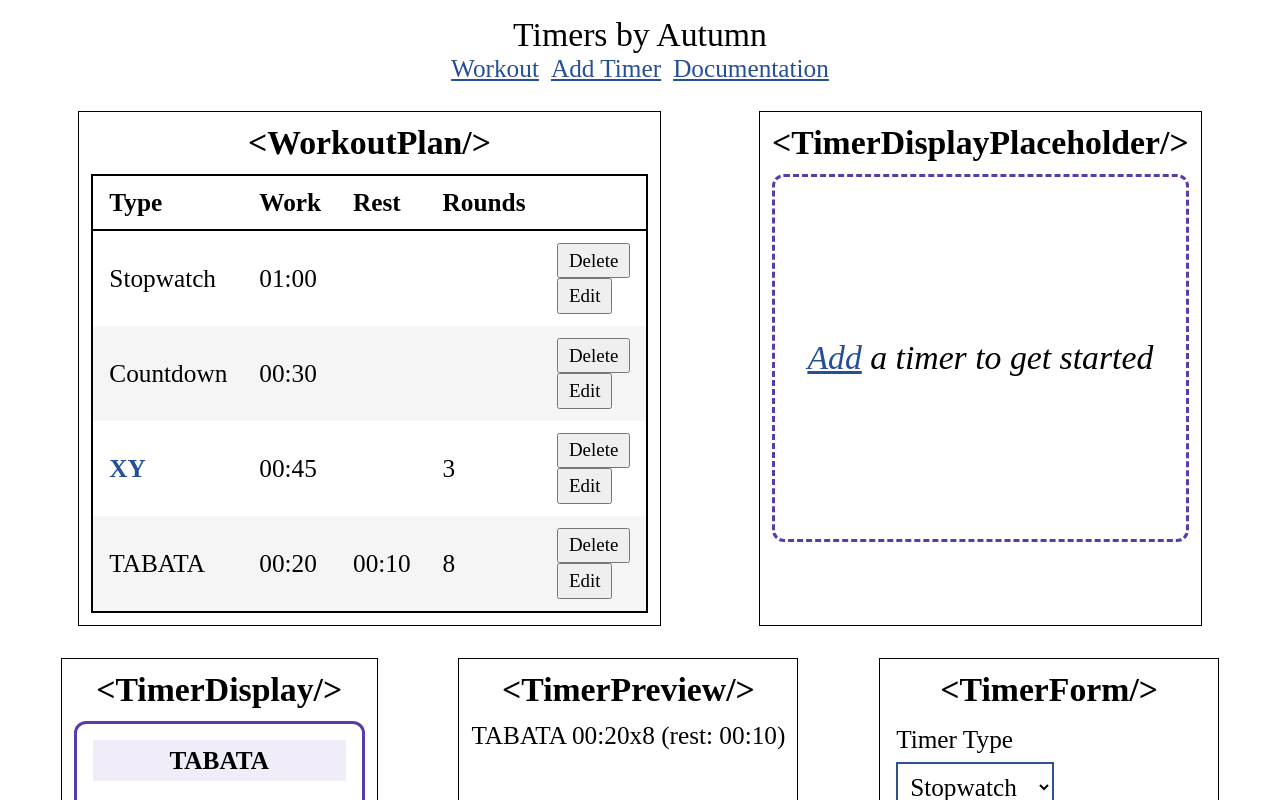
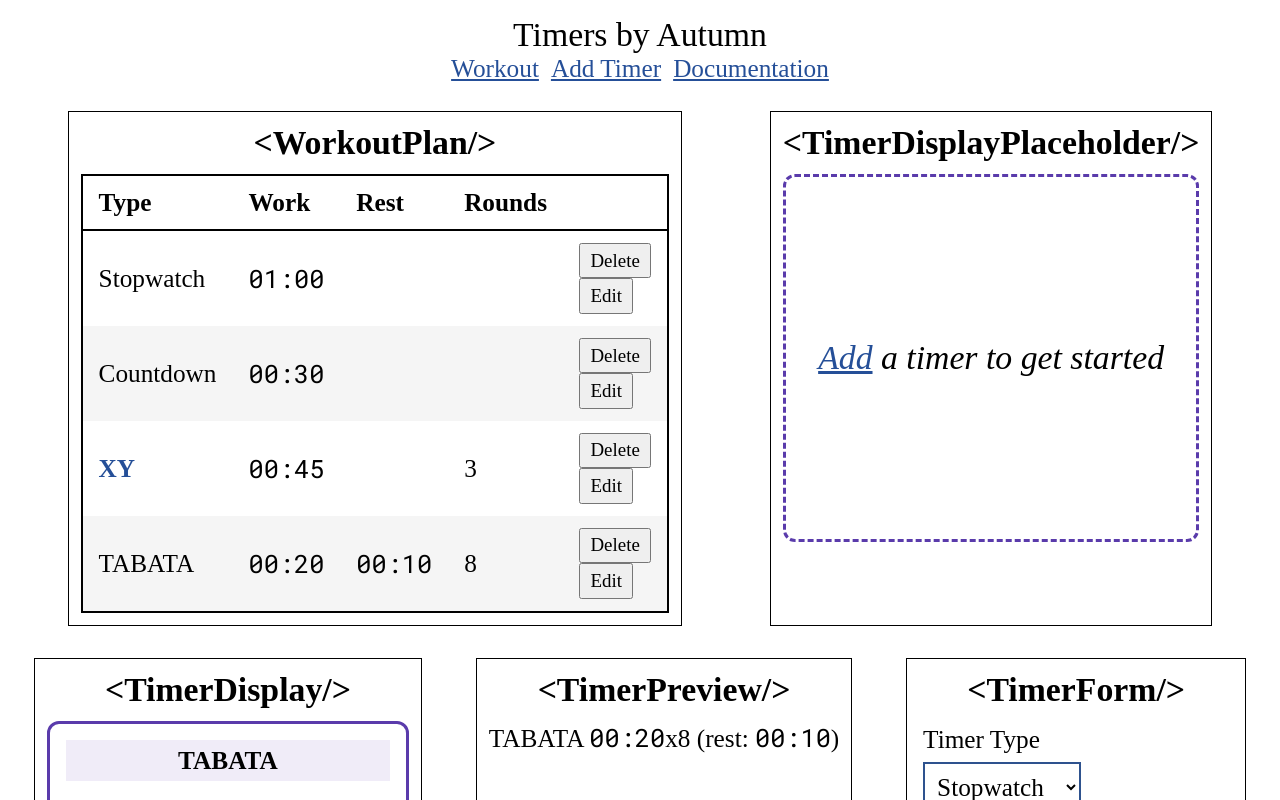
Before and after one commit to prof-tejera/assignment-3-chao-mu, a React (Vite) app: page /docs in a window 1280 px wide. Shown: the top 800 px of the page. Built offline with nearby package versions, Linux system fonts and the light colour scheme.

Commit message:
fix: time text jitter

```diff
--- a/index.html
+++ b/index.html
@@ -3,6 +3,12 @@
   <head>
     <meta charset="UTF-8" />
     <meta name="viewport" content="width=device-width, initial-scale=1.0" />
+    <link rel="preconnect" href="https://fonts.googleapis.com" />
+    <link rel="preconnect" href="https://fonts.gstatic.com" crossorigin />
+    <link
+      href="https://fonts.googleapis.com/css2?family=Roboto+Mono:wght@400;700&display=swap"
+      rel="stylesheet"
+    />
     <title>Timer App</title>
   </head>
   <body>
--- a/src/components/ui/TimeDisplay.jsx
+++ b/src/components/ui/TimeDisplay.jsx
@@ -1,6 +1,11 @@
+// prop-types
 import PropTypes from "prop-types";
 
+// Ours - Utils
 import { padTime, splitTimeMs } from "@/utils/time.js";
+
+// Ours - Style
+import styles from "./TimeDisplay.module.css";
 
 const TimeDisplay = ({ timeMs, showMs }) => {
   const { hours, minutes, seconds, ms } = splitTimeMs(timeMs);
@@ -17,7 +22,7 @@ const TimeDisplay = ({ timeMs, showMs }) => {
     prettyTime += `.${padTime(ms, 3)}`;
   }
 
-  return <time>{prettyTime}</time>;
+  return <time className={styles["time"]}>{prettyTime}</time>;
 };
 
 TimeDisplay.propTypes = {
--- /dev/null
+++ b/src/components/ui/TimeDisplay.module.css
@@ -0,0 +1,3 @@
+.time {
+  font-family: var(--font-family-time);
+}
--- a/src/index.css
+++ b/src/index.css
@@ -9,6 +9,9 @@
 }
 
 :root {
+  --font-family-mono: "Roboto Mono", monospace;
+  --font-family-time: var(--font-family-mono);
+
   /* Fluid font sizes calculated with https://www.fluid-type-scale.com/ */
   --font-size-sm: clamp(0.8rem, 0.17vw + 0.76rem, 0.89rem);
   --font-size-base: clamp(1rem, 0.34vw + 0.91rem, 1.19rem);
```
